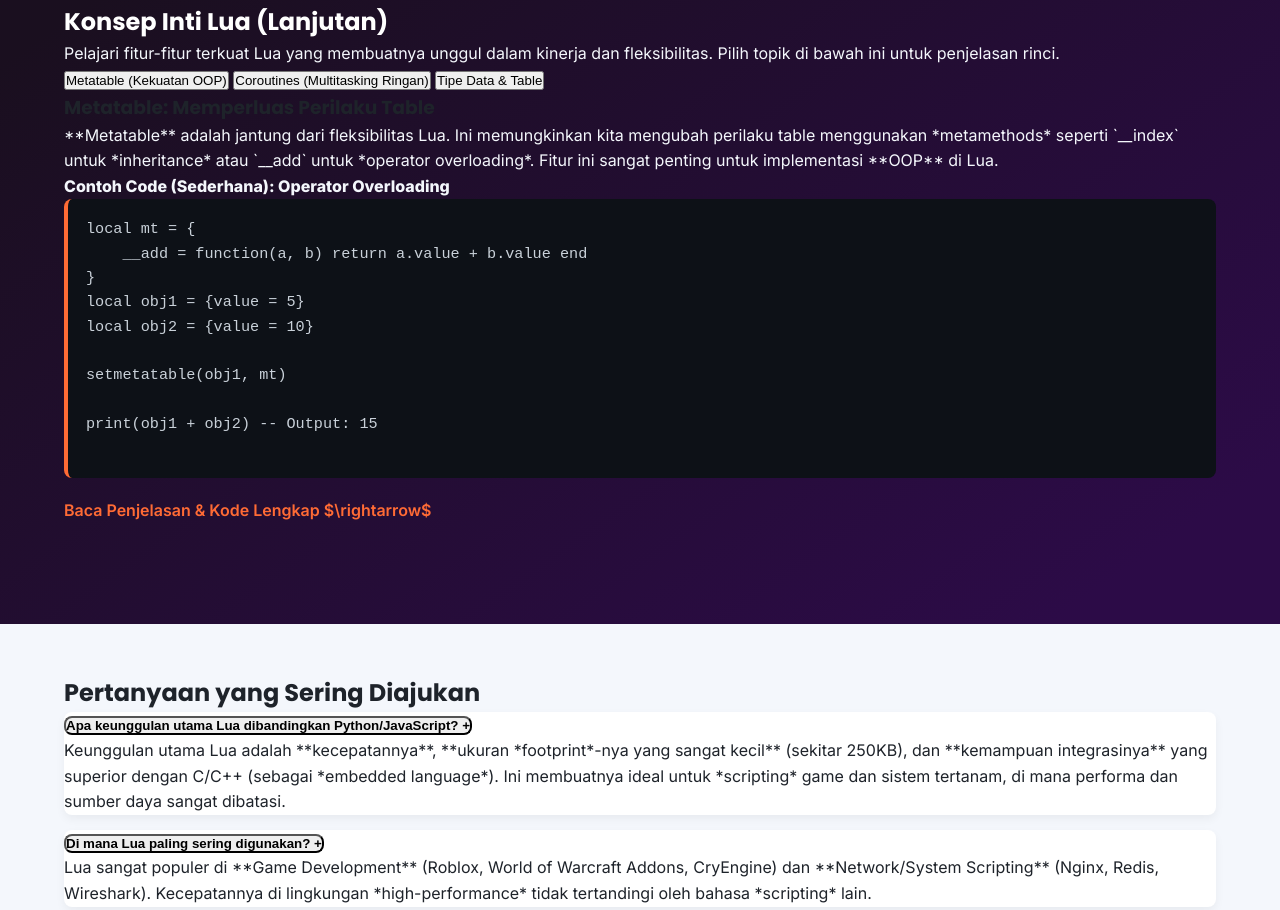
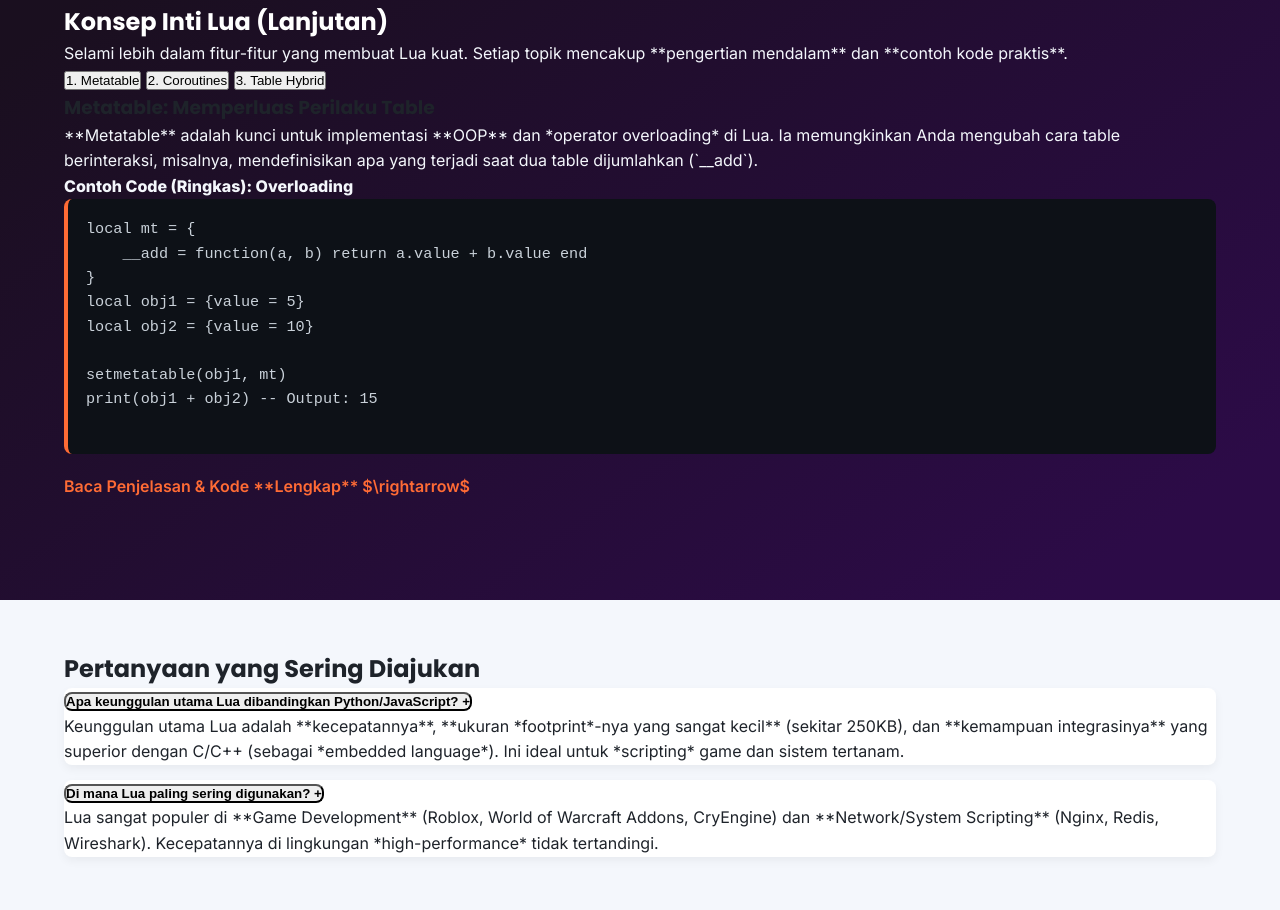
Before and after one commit to Viunze/CodingUser, a plain HTML site: page index.html in a window 1280 px wide. Shown: the part 1607-2517 px from the top of the page. Drawn offline with Linux system fonts and the light colour scheme.

Commit message:
Update index.html

```diff
--- a/index.html
+++ b/index.html
@@ -12,11 +12,11 @@
 
     <header class="sticky-nav">
         <nav class="container nav-content">
-            <a href="#home" class="logo-text">LuaVerse</a>
+            <a href="index.html" class="logo-text">LuaVerse</a>
             <div class="nav-links-desktop">
-                <a href="#home" class="nav-link">Home</a>
+                <a href="index.html" class="nav-link">Home</a>
                 <a href="docs.html" class="nav-link">Dokumentasi Inti</a>
-                <a href="#lua-core" class="nav-link">Konsep (Lanjutan)</a>
+                <a href="#lua-core" class="nav-link">Konsep Lanjutan</a>
                 <a href="#faq" class="nav-link">FAQ</a>
                 <a href="contact.html" class="cta-button nav-cta">Mulai Coding!</a>
             </div>
@@ -28,8 +28,8 @@
         <section id="home" class="hero-section">
             <div class="container hero-content">
                 <div class="hero-text">
-                    <h1 class="hero-headline">Kuasai Lua. Ringan. Cepat. Efisien.</h1>
-                    <p class="hero-subtext">Gerbang Anda menuju pemrograman yang kuat dan sederhana, sempurna untuk game development & scripting.</p>
+                    <h1 class="hero-headline">Kuasai Lua. <br> Ringan. Cepat. Efisien.</h1>
+                    <p class="hero-subtext">Gerbang Anda menuju pemrograman yang kuat dan sederhana, sempurna untuk game development & scripting. Pelajari bahasa yang **cepat di mana pun sumber daya terbatas**.</p>
                     <a href="docs.html" class="cta-button">Lihat Dokumentasi Inti</a>
                 </div>
                 <div class="hero-image-placeholder">
@@ -42,6 +42,7 @@
             <div class="container">
                 <h2 class="section-title">Mengapa Belajar Lua di Sini?</h2>
                 <div class="card-grid">
+
                     <article class="content-card">
                         <div class="card-icon-wrapper"><svg class="card-icon" viewBox="0 0 24 24" fill="currentColor"><path d="M9.4 16.6L4.8 12l4.6-4.6L8 6l-6 6 6 6 1.4-1.4zm5.2 0l4.6-4.6-4.6-4.6L16 6l6 6-6 6-1.4-1.4z"/></svg></div>
                         <h3 class="card-title">Sintaksis Minimalis</h3>
@@ -50,7 +51,7 @@
 
                     <article class="content-card">
                         <div class="card-icon-wrapper"><svg class="card-icon" viewBox="0 0 24 24" fill="currentColor"><path d="M10 2v2h4V2h2v2c1.1 0 2 .9 2 2v3h-2V6H8v3H6V6c0-1.1.9-2 2-2V2h2zm-2 7h8v9H8V9zm8 11v2h-8v-2h8z"/></svg></div>
-                        <h3 class="card-title">Powering Games & Apps</h3>
+                        <h3 class="card-title">Integrasi C/C++ Superior</h3>
                         <p>Lua adalah bahasa scripting inti di Roblox, Nginx, dan aplikasi besar lainnya. Integrasi superior dengan C/C++.</p>
                     </article>
 
@@ -67,22 +68,22 @@
             <div class="container">
                 <h2 class="section-title" style="color: white;">Konsep Inti Lua (Lanjutan)</h2>
                 <p class="section-intro-text">
-                    Pelajari fitur-fitur terkuat Lua yang membuatnya unggul dalam kinerja dan fleksibilitas. Pilih topik di bawah ini untuk penjelasan rinci.
+                    Selami lebih dalam fitur-fitur yang membuat Lua kuat. Setiap topik mencakup **pengertian mendalam** dan **contoh kode praktis**.
                 </p>
 
                 <div class="core-concept-tabs">
                     <div class="tab-buttons">
-                        <button class="tab-button active" onclick="showLuaConcept('metatable')">Metatable (Kekuatan OOP)</button>
-                        <button class="tab-button" onclick="showLuaConcept('coroutine')">Coroutines (Multitasking Ringan)</button>
-                        <button class="tab-button" onclick="showLuaConcept('datatype')">Tipe Data & Table</button>
+                        <button class="tab-button active" onclick="showLuaConcept('metatable')">1. Metatable</button>
+                        <button class="tab-button" onclick="showLuaConcept('coroutine')">2. Coroutines</button>
+                        <button class="tab-button" onclick="showLuaConcept('datatype')">3. Table Hybrid</button>
                     </div>
 
                     <div class="tab-content active" id="metatable">
                         <h3 class="content-title">Metatable: Memperluas Perilaku Table</h3>
                         <p>
-                            **Metatable** adalah jantung dari fleksibilitas Lua. Ini memungkinkan kita mengubah perilaku table menggunakan *metamethods* seperti `__index` untuk *inheritance* atau `__add` untuk *operator overloading*. Fitur ini sangat penting untuk implementasi **OOP** di Lua.
+                            **Metatable** adalah kunci untuk implementasi **OOP** dan *operator overloading* di Lua. Ia memungkinkan Anda mengubah cara table berinteraksi, misalnya, mendefinisikan apa yang terjadi saat dua table dijumlahkan (`__add`).
                         </p>
-                        <h4 class="code-title">Contoh Code (Sederhana): Operator Overloading</h4>
+                        <h4 class="code-title">Contoh Code (Ringkas): Overloading</h4>
                         <pre class="code-block">
 local mt = {
     __add = function(a, b) return a.value + b.value end
@@ -91,22 +92,21 @@ local obj1 = {value = 5}
 local obj2 = {value = 10}
 
 setmetatable(obj1, mt)
-
 print(obj1 + obj2) -- Output: 15
                         </pre>
-                        <a href="docs.html#metatable-full" class="link-full-doc">Baca Penjelasan & Kode Lengkap $\rightarrow$</a>
+                        <a href="docs.html#metatable-full" class="link-full-doc">Baca Penjelasan & Kode **Lengkap** $\rightarrow$</a>
                     </div>
 
                     <div class="tab-content" id="coroutine" style="display: none;">
                         <h3 class="content-title">Coroutines: Eksekusi yang Kooperatif</h3>
-                        <p>Coroutines memungkinkan **pause dan resume** fungsi. Ideal untuk manajemen animasi game, I/O non-blokir, atau alur kerja yang kompleks. Ini memberikan *multitasking* kooperatif yang ringan dan efisien.</p>
-                        <a href="docs.html#coroutine-full" class="link-full-doc">Baca Penjelasan & Kode Lengkap $\rightarrow$</a>
+                        <p>Coroutines memungkinkan **pause dan resume** fungsi. Ini menyediakan *multitasking* kooperatif yang sangat efisien dan ringan, ideal untuk *game loop* atau alur kerja I/O asinkron.</p>
+                        <a href="docs.html#coroutine-full" class="link-full-doc">Baca Penjelasan & Kode **Lengkap** $\rightarrow$</a>
                     </div>
 
                     <div class="tab-content" id="datatype" style="display: none;">
-                        <h3 class="content-title">Tipe Data & Table: Table Adalah Segalanya</h3>
-                        <p>Lua hanya punya delapan tipe data. **Table** adalah struktur data utama yang berfungsi ganda sebagai *array*, *hash map*, dan *object*. Fleksibilitas ini membuat kodenya sangat ringkas.</p>
-                        <a href="docs.html#datatype-full" class="link-full-doc">Baca Penjelasan & Kode Lengkap $\rightarrow$</a>
+                        <h3 class="content-title">Table Hybrid: Array, Map, dan Object dalam Satu</h3>
+                        <p>Table adalah satu-satunya struktur data kompleks di Lua. Ia dapat berfungsi sebagai *Array* (indeks numerik) dan *Hash Map* (indeks string) secara bersamaan, memberikan fleksibilitas luar biasa.</p>
+                        <a href="docs.html#datatype-full" class="link-full-doc">Baca Penjelasan & Kode **Lengkap** $\rightarrow$</a>
                     </div>
                 </div>
             </div>
@@ -122,17 +122,16 @@ print(obj1 + obj2) -- Output: 15
                             <span class="accordion-icon">+</span>
                         </button>
                         <div class="accordion-content">
-                            <p>Keunggulan utama Lua adalah **kecepatannya**, **ukuran *footprint*-nya yang sangat kecil** (sekitar 250KB), dan **kemampuan integrasinya** yang superior dengan C/C++ (sebagai *embedded language*). Ini membuatnya ideal untuk *scripting* game dan sistem tertanam, di mana performa dan sumber daya sangat dibatasi.</p>
+                            <p>Keunggulan utama Lua adalah **kecepatannya**, **ukuran *footprint*-nya yang sangat kecil** (sekitar 250KB), dan **kemampuan integrasinya** yang superior dengan C/C++ (sebagai *embedded language*). Ini ideal untuk *scripting* game dan sistem tertanam.</p>
                         </div>
                     </div>
-
                     <div class="accordion-item">
                         <button class="accordion-header" aria-expanded="false">
                             Di mana Lua paling sering digunakan?
                             <span class="accordion-icon">+</span>
                         </button>
                         <div class="accordion-content">
-                            <p>Lua sangat populer di **Game Development** (Roblox, World of Warcraft Addons, CryEngine) dan **Network/System Scripting** (Nginx, Redis, Wireshark). Kecepatannya di lingkungan *high-performance* tidak tertandingi oleh bahasa *scripting* lain.</p>
+                            <p>Lua sangat populer di **Game Development** (Roblox, World of Warcraft Addons, CryEngine) dan **Network/System Scripting** (Nginx, Redis, Wireshark). Kecepatannya di lingkungan *high-performance* tidak tertandingi.</p>
                         </div>
                     </div>
                 </div>
```
